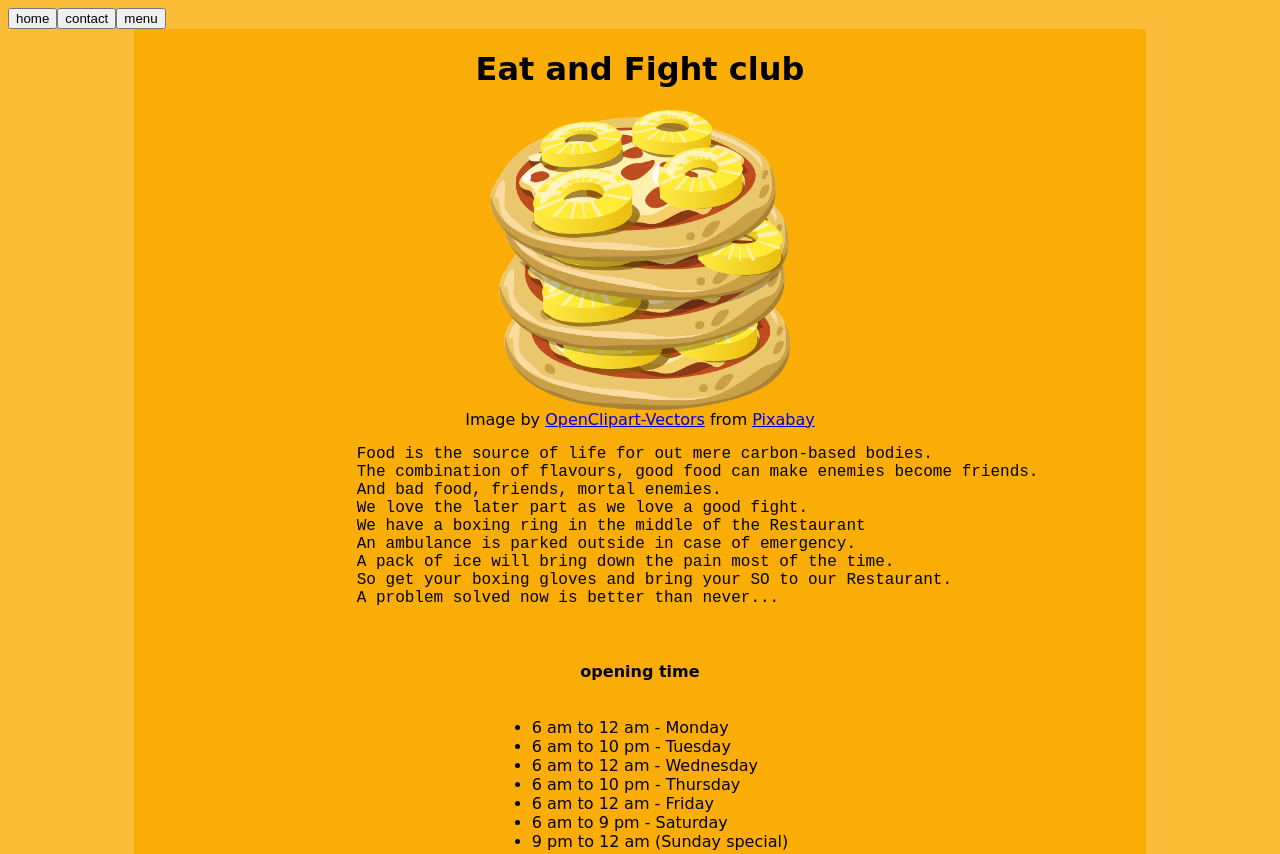
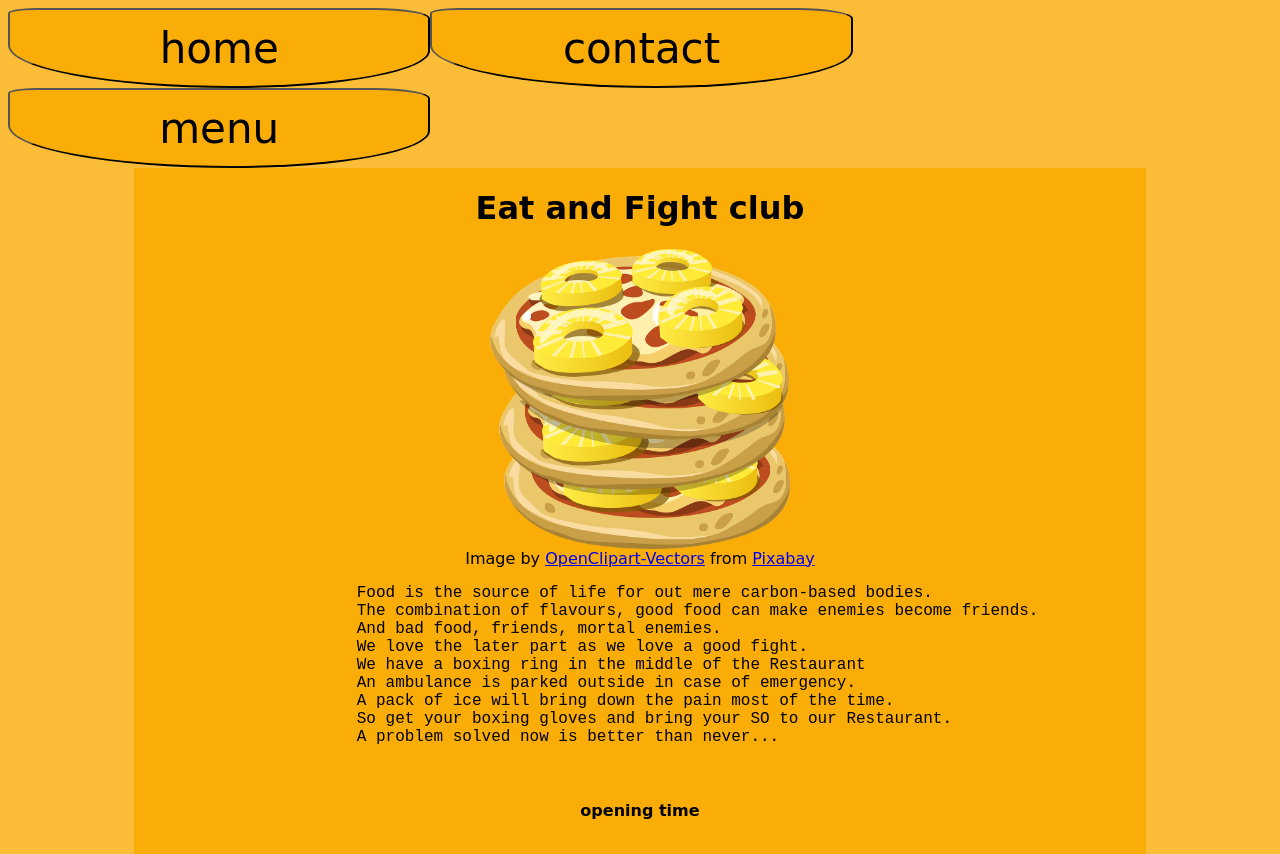
Before and after one commit to Axizeaus/project-restaurant, a website built with webpack: page TEMP/index.html in a window 1280 px wide. Shown: the top 854 px of the page. Built offline with nearby package versions, Linux system fonts and the light colour scheme.

Commit message:
three buttons working properly

```diff
--- a/src/contact.css
+++ b/src/contact.css
@@ -11,7 +11,3 @@
     width: 400px;
     height: 400px;
 }
-
-body{
-    font: 42px;
-}
--- a/src/index.js
+++ b/src/index.js
@@ -1,12 +1,15 @@
 import { loadPage } from "./load";
 import { contact } from "./contact";
 import { menu } from "./menu";
+
+import "./threeButtons.css"
 
 window.onload = () => loadPage();
 
 function home() {
   const home = document.createElement("button");
   home.textContent = "home";
+
   home.onclick = () => {clear();loadPage()};
   return home;
 }
@@ -14,6 +17,7 @@ function home() {
 function contactPage() {
   const contactBtn = document.createElement("button");
   contactBtn.textContent = 'contact';
+
   contactBtn.onclick = () => {clear();contact()};
   return contactBtn;
 }
@@ -21,6 +25,7 @@ function contactPage() {
 function menuPage() {
   const menuBtn = document.createElement('button');
   menuBtn.textContent = 'menu';
+
   menuBtn.onclick = () => {clear();menu()};
   return menuBtn;
 }
@@ -30,6 +35,7 @@ function clear(){
     content.innerHTML = '';
 }
 
+
 document.body.appendChild(home());
 document.body.appendChild(contactPage());
 document.body.appendChild(menuPage());
--- /dev/null
+++ b/src/threeButtons.css
@@ -0,0 +1,8 @@
+button {
+    width : 33vw;
+    height : 10vh;
+    font-size: 42px;
+    background-color:  rgb(250, 173, 7 );
+    border-radius: 10% 20% 70% 80%;
+    font-family: cursive;
+}
```
Also changed, not shown: dist/main.js.
